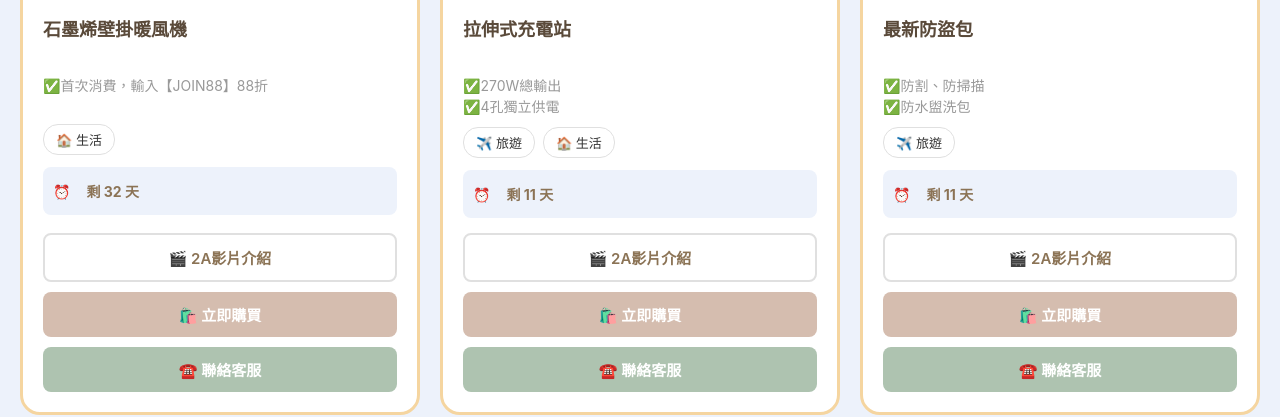
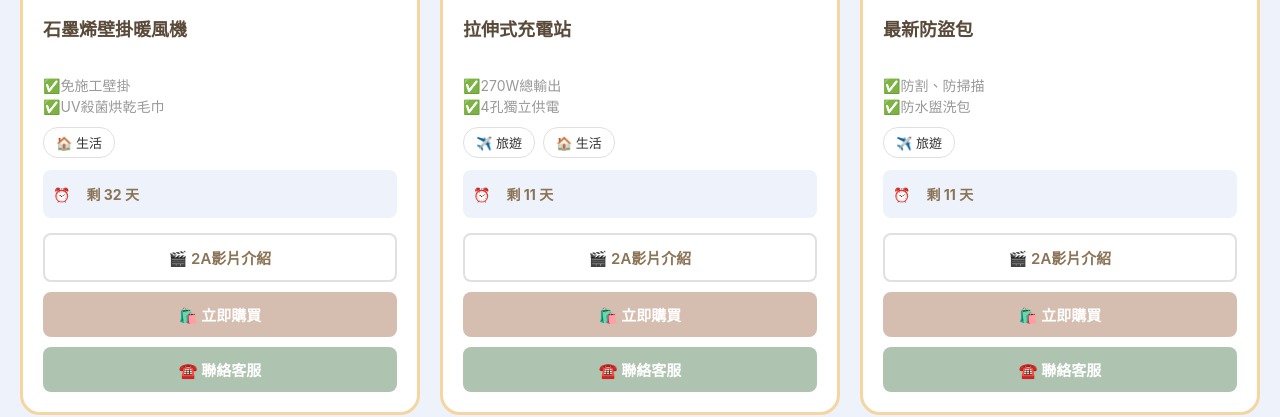
Before and after one commit to Andy20230422/groupbuymoneymoneymoney, a plain HTML site: page index.html in a window 1280 px wide. Shown: the part 1050-1467 px from the top of the page. Drawn offline with Linux system fonts and the light colour scheme.

Commit message:
Update index.html

```diff
--- a/index.html
+++ b/index.html
@@ -1774,7 +1774,7 @@ section[id], div[id] {
                     </div>
                     <div class="product-content">
                         <h3 class="product-name">石墨烯壁掛暖風機</h3>
-                        <p class="product-desc">✅首次消費，輸入【JOIN88】88折</p>
+                        <p class="product-desc">✅免施工壁掛<br>✅UV殺菌烘乾毛巾</p>
                         <div class="product-tags">
                             <span class="product-tag">🏠 生活</span>
                         </div>
```
